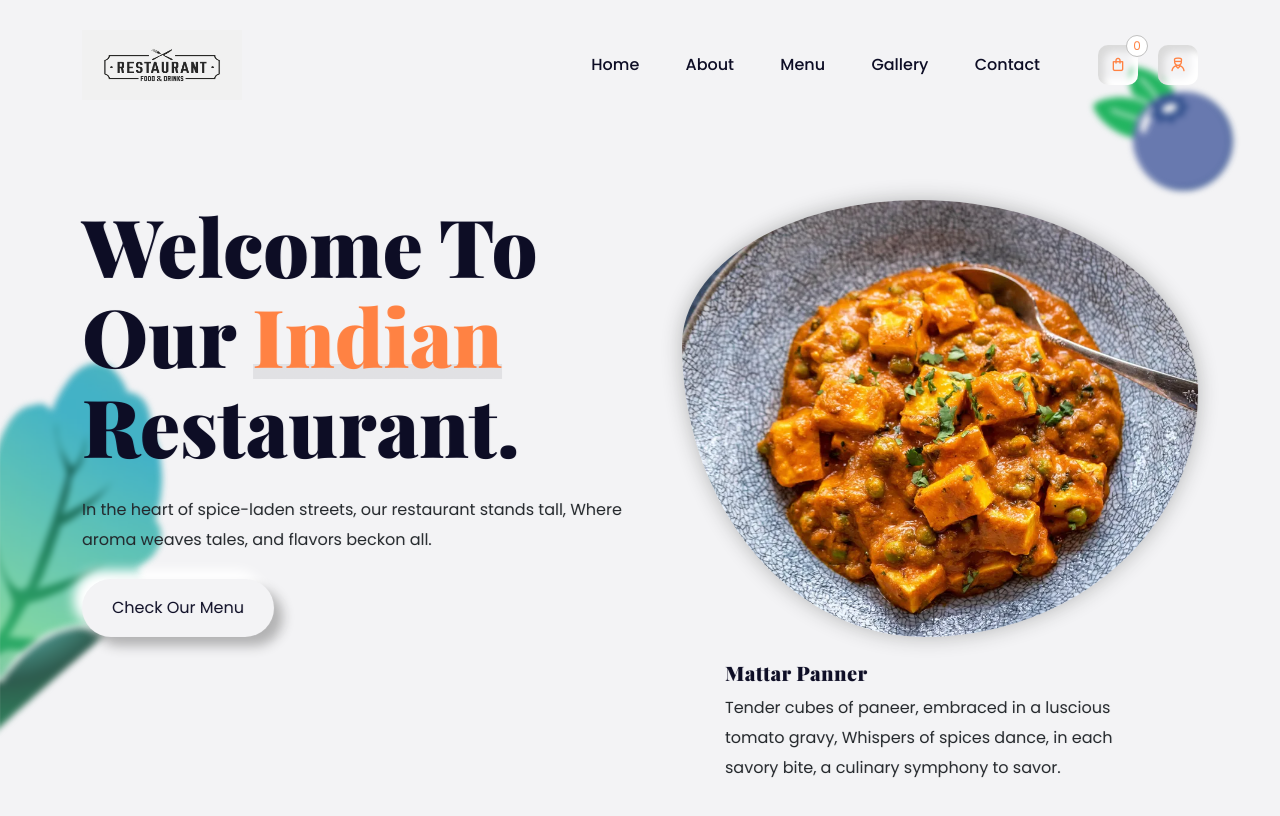
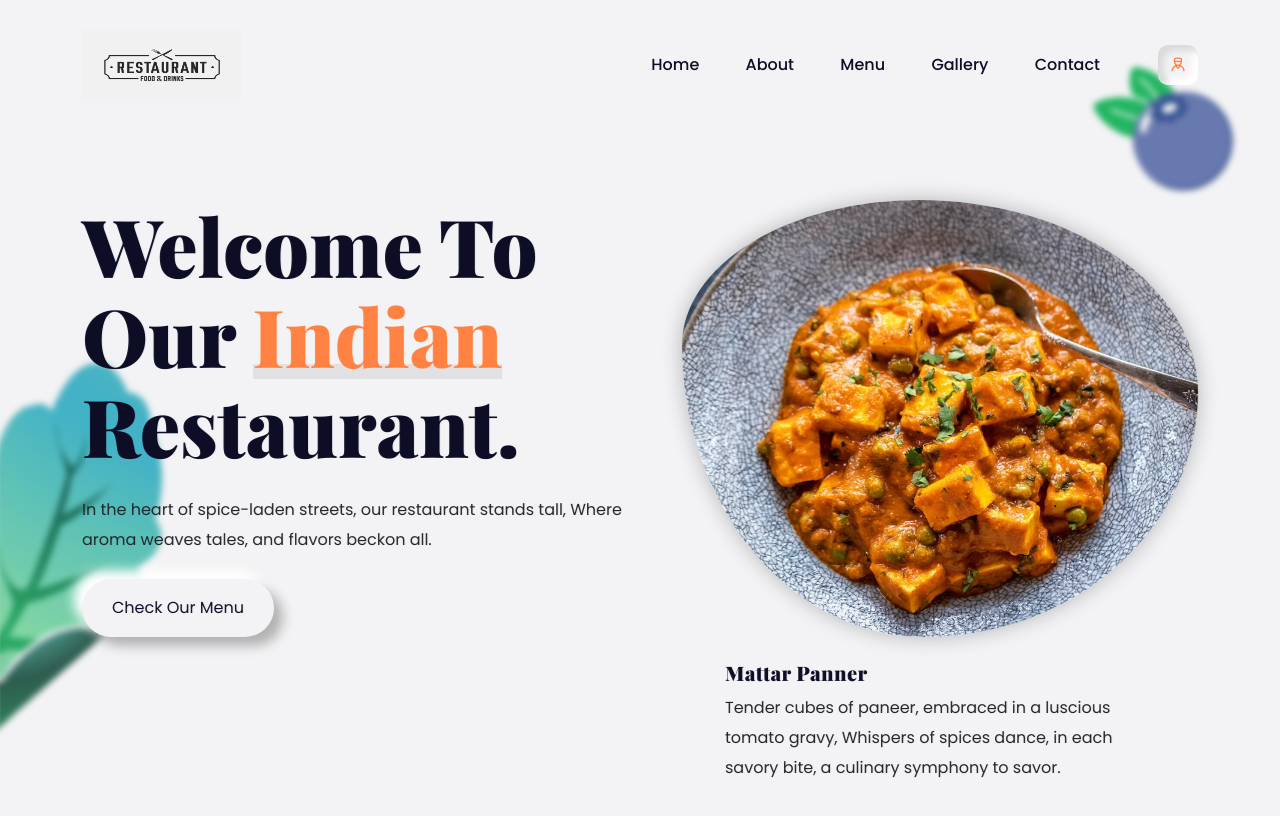
Before and after one commit to NishantRaj278/Restauraunt_Page, a plain HTML site: page index.html in a window 1280 px wide. Shown: the top 816 px of the page. Drawn offline with nearby package versions, Linux system fonts and the light colour scheme; a web font is replaced by a local one.

Commit message:
Update index.html

```diff
--- a/index.html
+++ b/index.html
@@ -51,10 +51,7 @@
                                     <i class="uil uil-search"></i>
                                 </button> -->
                             </form>
-                            <a href="javascript:void(0)" class="header-btn header-cart">
-                                <i class="uil uil-shopping-bag"></i>
-                                <span class="cart-number">0</span>
-                            </a>
+
                             <a href="javascript:void(0)" class="header-btn">
                                 <i class="uil uil-user-md"></i>
                             </a>
```
